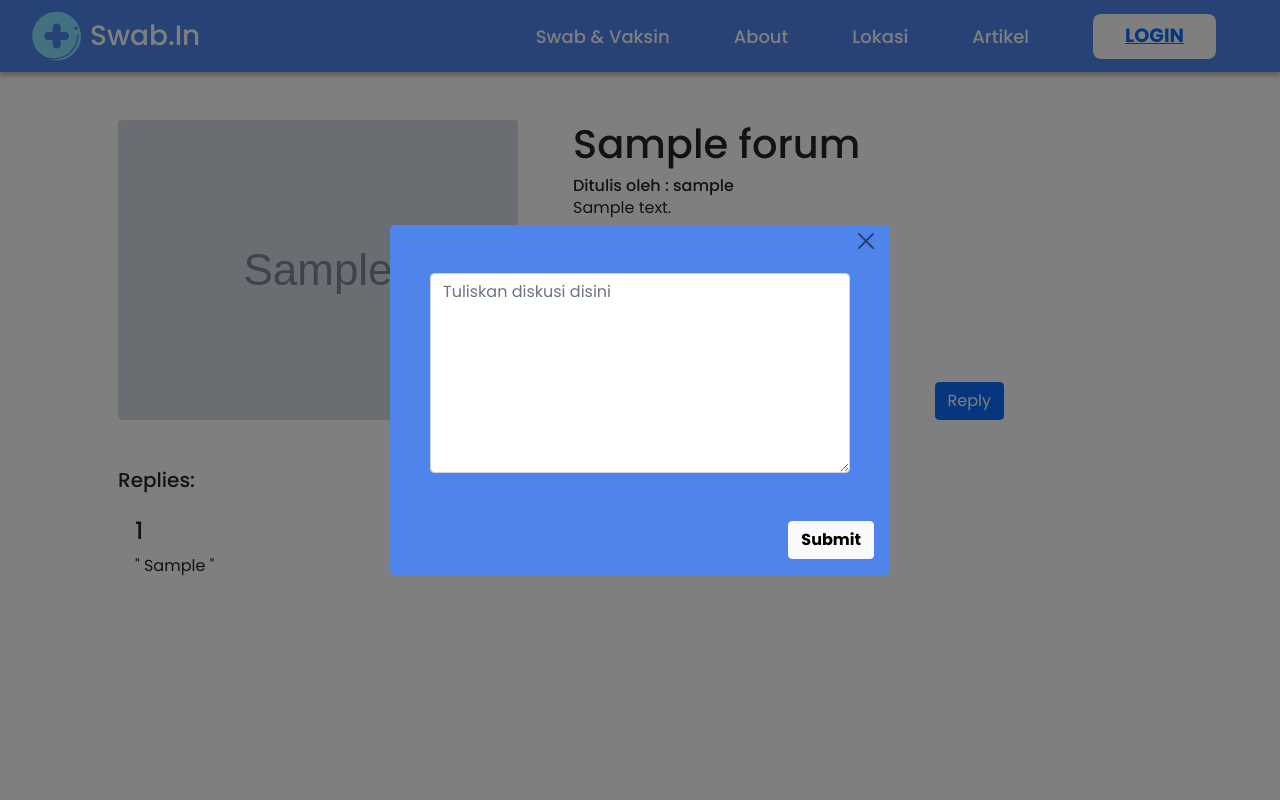
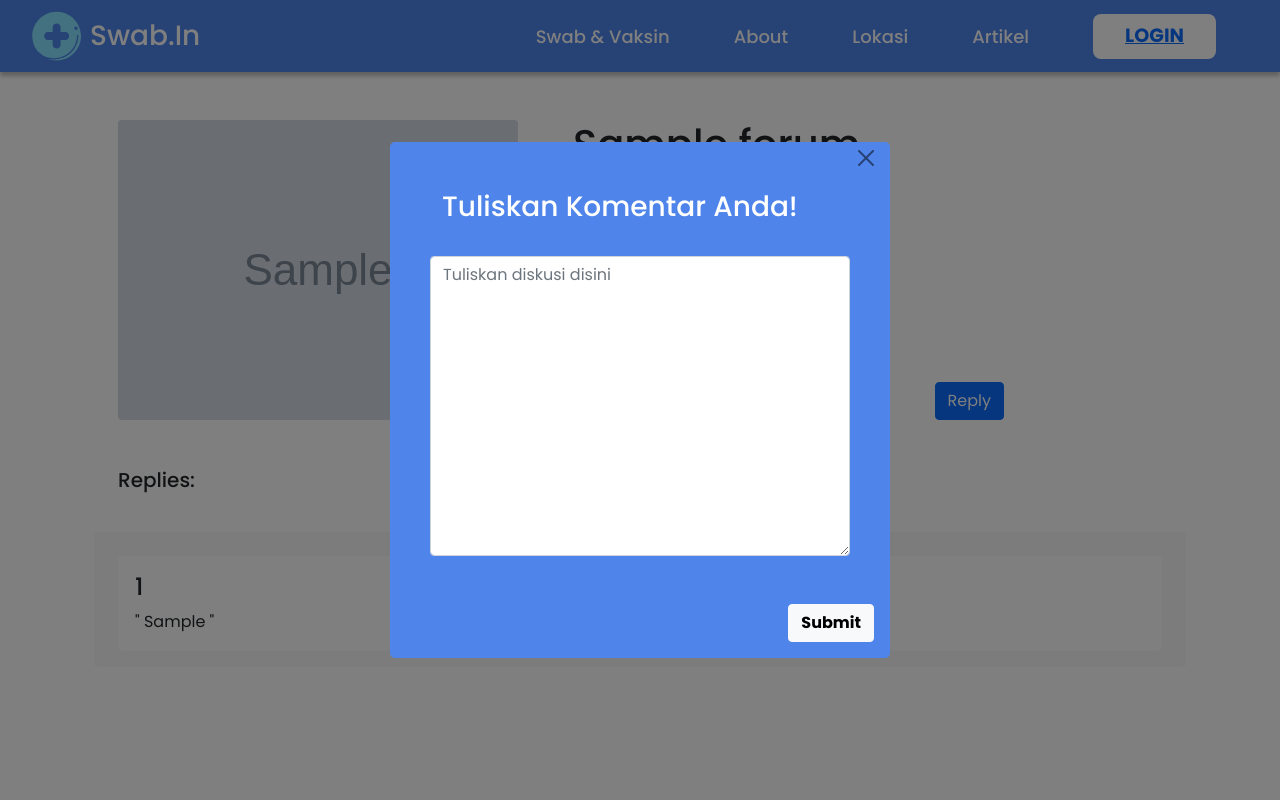
Before and after one commit to Swab-In/swab.in, a Django app: page /forum/detail/1 in a window 1280 px wide, after a click on "Reply". Run offline with Django 3.2, Linux system fonts and the light colour scheme; tables that the repository leaves empty hold one stand-in row (values such as "Sample post"); grey boxes marked "Sample" are stand-in pictures.

Commit message:
tweak komentar page UI

```diff
--- a/forum/templates/forum/forum_detail.html
+++ b/forum/templates/forum/forum_detail.html
@@ -41,8 +41,9 @@ Forum | Detail
                     <form method="POST" action="" id="addThreadForm">
                         {% csrf_token %}
                         <div class="row mb-3 mx-4">
-                            <textarea class="form-control" id="komentar" placeholder="Tuliskan diskusi disini"
-                                name="komentar" style="height:200px;"></textarea>
+                            <h3 style="color: white; margin-bottom: 2rem; resize: none !important;">Tuliskan Komentar Anda!</h3>
+                            <textarea no-resize class="form-control" id="komentar" placeholder="Tuliskan diskusi disini"
+                                name="komentar" style="height:300px;"></textarea>
                         </div>
                         <p id='inputForumId' class='visually-hidden'></p>
                     </form>
@@ -56,7 +57,7 @@ Forum | Detail
     </div>
     <!-- Content Row-->
 
-    <div class="komentar">
+    <div class="komentar " style="padding-top: 2rem;padding-bottom: 2rem; border-radius: 24px;">
         <!-- Content will be get fetch by ajax -->
     </div>
     {% endblock content %}
--- a/forum/views.py
+++ b/forum/views.py
@@ -51,5 +51,5 @@ class ForumDetail(DetailView, FormMixin, LoginRequiredMixin):
 
 def json(request):
     id = request.GET.get('id')
-    data = serializers.serialize('json', Komentar.objects.filter(forum_id=Forum.objects.filter(pk=int(id))[0]))
+    data = serializers.serialize('json', Komentar.objects.filter(forum_id=Forum.objects.filter(pk=int(id))[0]).order_by('-pk'))
     return HttpResponse(data, content_type="application/json")
--- a/static/js/forum_komentar.js
+++ b/static/js/forum_komentar.js
@@ -1,42 +1,3 @@
-// $(function () {
-//   var view = $(".komentar");
-//   view.empty();
-
-//   $.ajax({
-//     type: "GET",
-//     url: "/forum/json",
-//     data: {
-//       id: Number($(location).attr("href").substr(-1)),
-//     },
-//     success: function (data) {
-//       // console.log("bajingan");
-//       //grep id from last character url
-//       var $id = $(location).attr("href").substr(-1);
-//       console.log("dataadalah:" + data);
-//       console.log(data.length)
-//       for (let i = 0; i < data.length; i++) {
-//         console.log()
-//         view.append(
-//           "<div class='row gx-4 gx-lg-5'> \
-//             <div class='col-md-4 mb-3 w-100'> \
-//               <div class='card h-100 border border-white'> \
-//                 <div class='card-body rounded'> \
-//                 <h4 class='card-text'>" + data[i].fields.user_id + "</h4>  \
-//                   <p class='card-text'>" + data[i].fields.komentar + "</p> \
-//                 </div> \
-//               </div> \
-//             </div> \
-//           </div>"
-//         );
-//       }
-//     },
-//   });
-// });
-
-// {
-//   /*  */
-// }
-
 $(function () {
   var view = $(".komentar");
 
@@ -51,7 +12,7 @@ $(function () {
           $.each(data, function (index, dictionary) {
               var d = dictionary['fields'];
              view.append(`
-               <div class='row gx-4 gx-lg-5'> \
+               <div class='bg-light text-dark row gx-4 gx-lg-5 pt-4 rounded'> \
               <div class='col-md-4 mb-3 w-100'> \
                 <div class='card h-100 border border-white'> \
                  <div class='card-body rounded'> \
```
